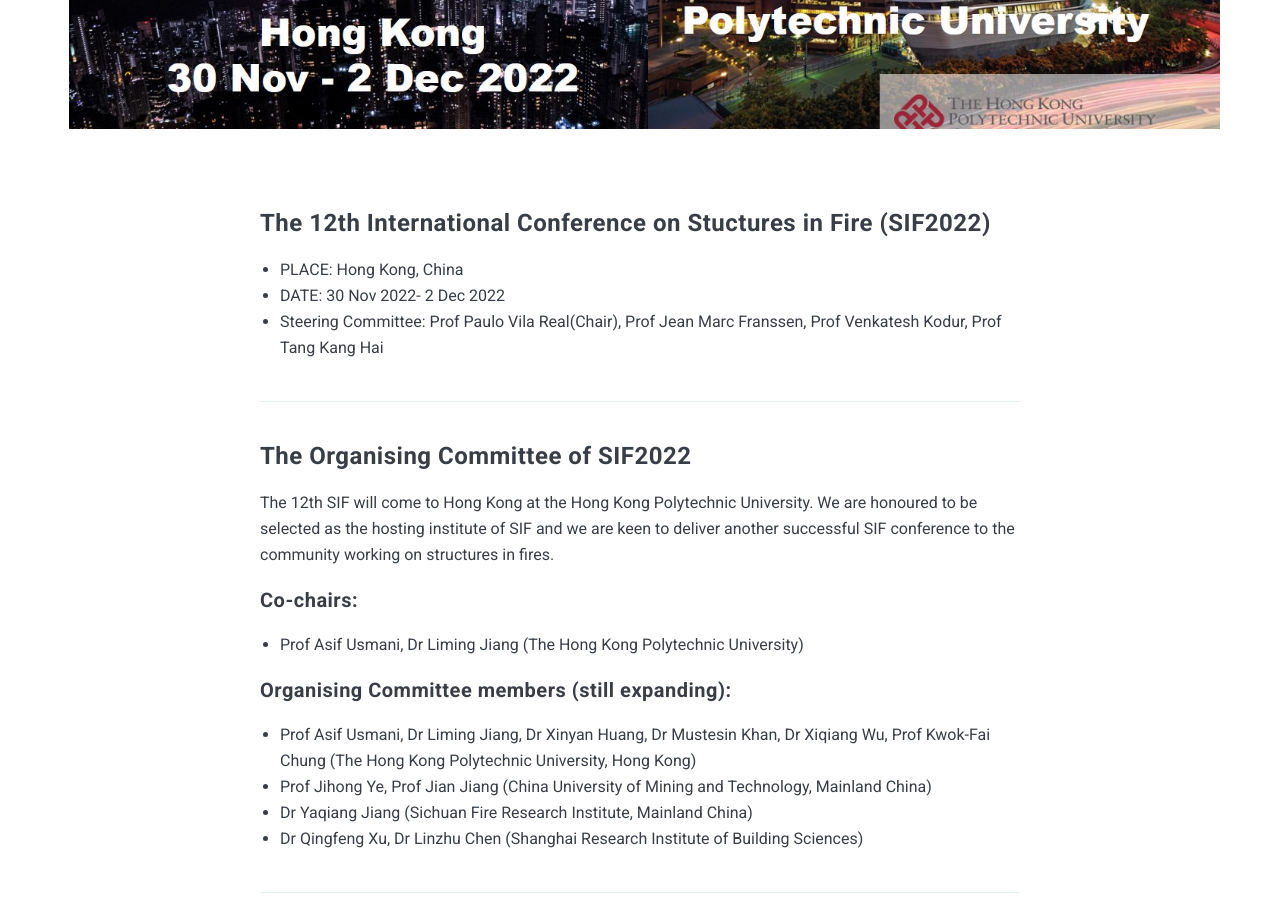
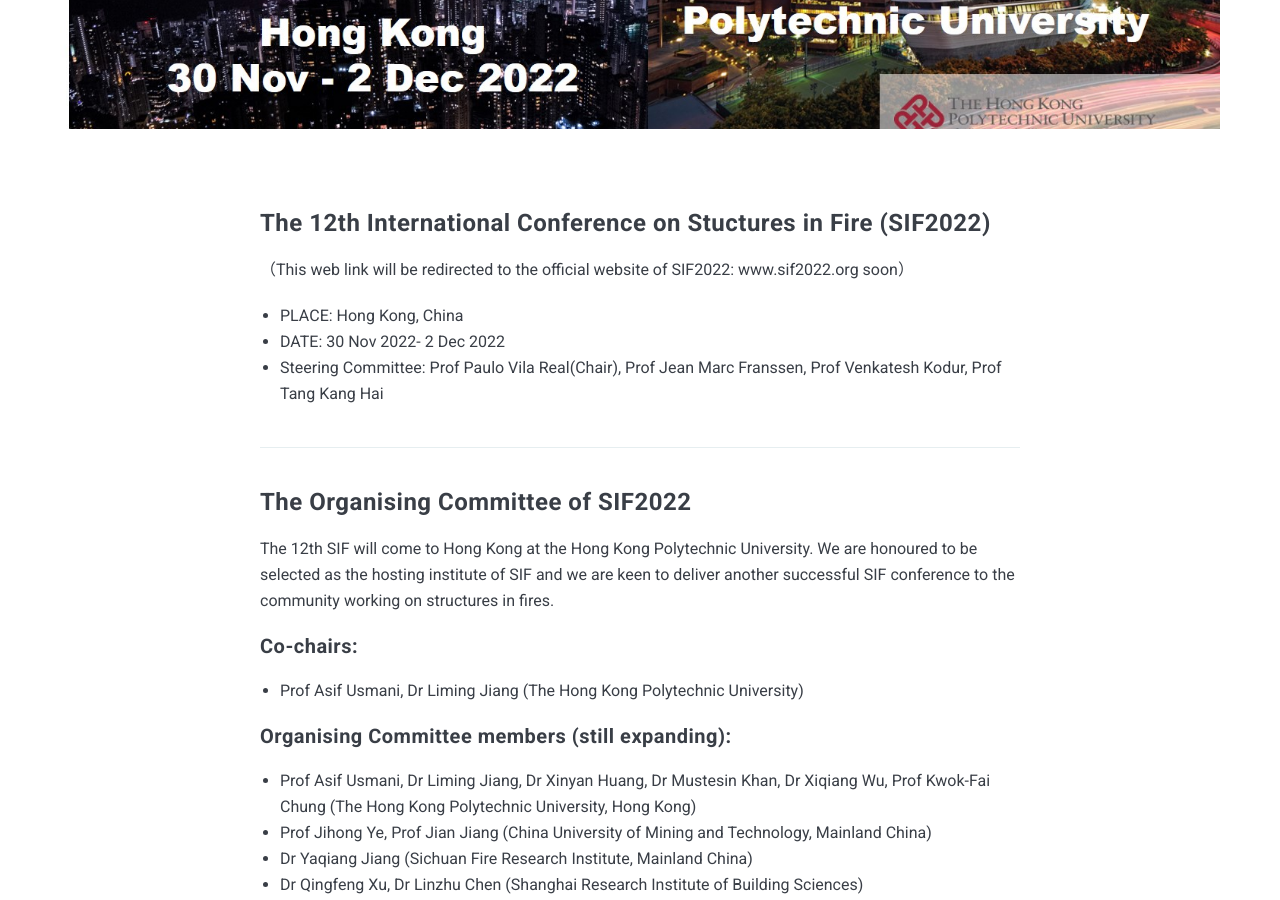
Before and after one commit to LimingXLiming/JiangLiming, a Jekyll site: the page built from _pages/sif2022.md, in a window 1280 px wide and 900 px high, scrolled down 502 px. Built offline with Jekyll 4.4.1, drawn with Linux system fonts in a browser that asks for light colours; nearby versions of some CDN libraries.

Commit message:
Update sif2022.md

```diff
--- a/_pages/sif2022.md
+++ b/_pages/sif2022.md
@@ -6,6 +6,7 @@
 ---
 
 ### The 12th International Conference on Stuctures in Fire (SIF2022)
+（This web link will be redirected to the official website of SIF2022: www.sif2022.org soon）
 * PLACE: Hong Kong, China
 * DATE: 30 Nov 2022- 2 Dec 2022
 * Steering Committee: Prof Paulo Vila Real(Chair), Prof Jean Marc Franssen, Prof Venkatesh Kodur, Prof Tang Kang Hai
```
